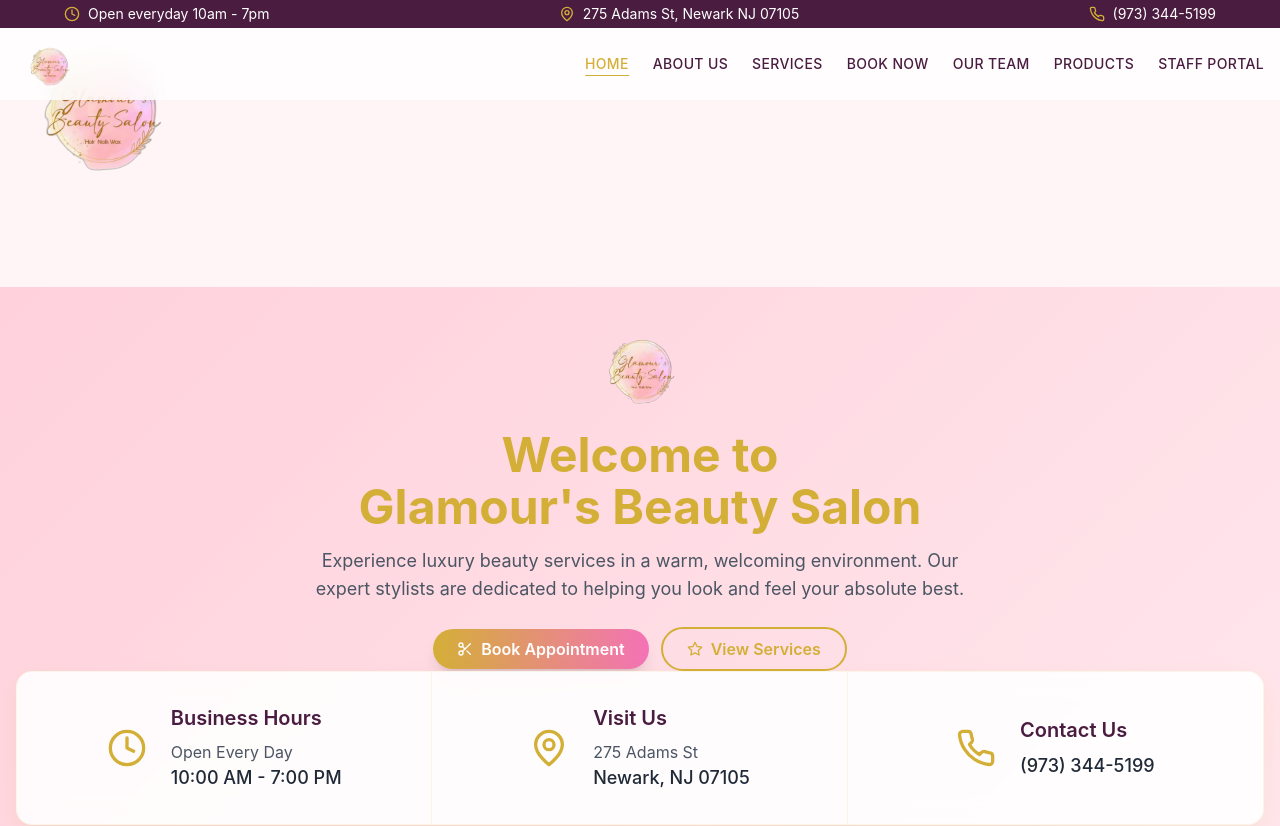
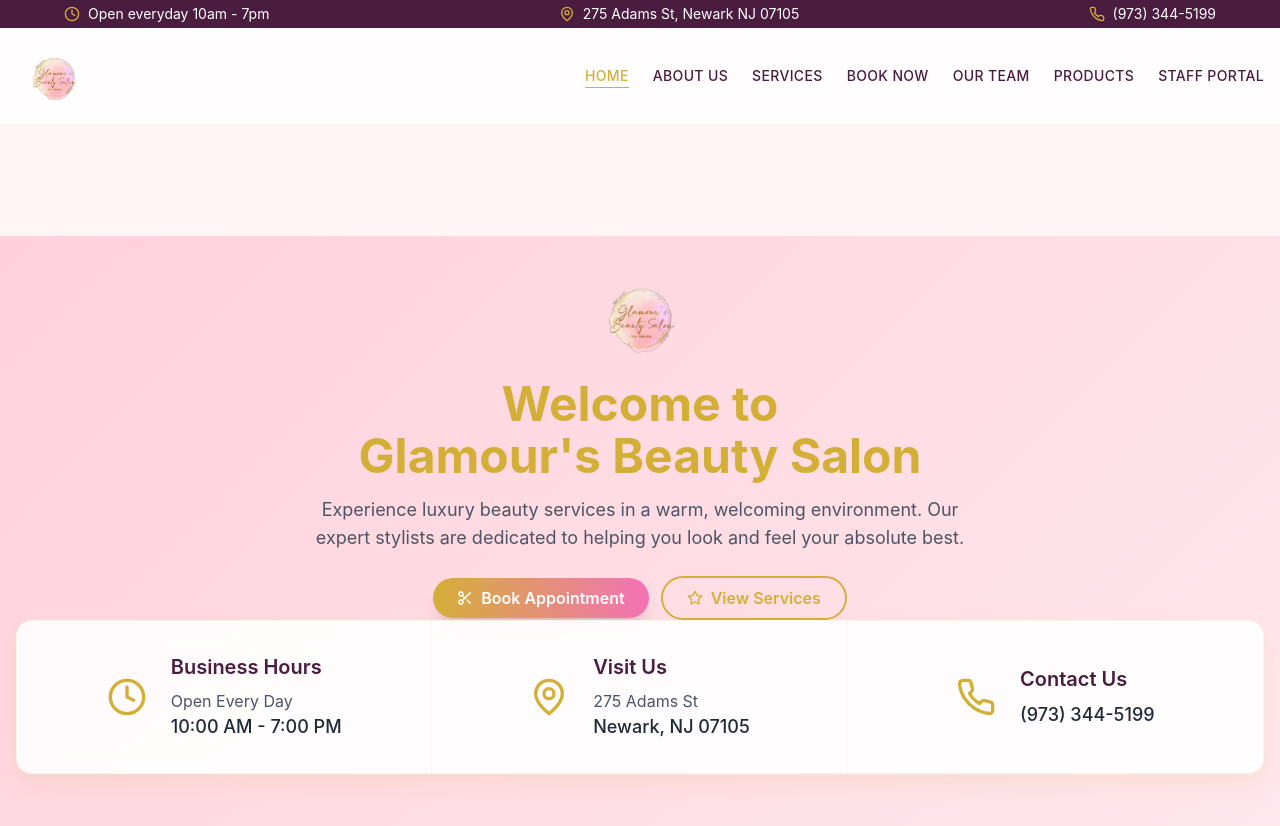
Before and after one commit to wacoachrusso/glamourswebsite, a React (Vite) app: page / in a window 1280 px wide. Shown: the top 826 px of the page. Built offline with nearby package versions, Linux system fonts and the light colour scheme.

Commit message:
trying to get rid of the gap

```diff
--- a/index.html
+++ b/index.html
@@ -7,7 +7,6 @@
   <title>Glamour's Beauty Salon</title>
 </head>
 <body>
-  <img src="/images/logo.png" alt="Glamour Beauty Salon Logo" style="max-width: 200px; margin-top: 20px;" />
   <div id="root"></div>
   <script type="module" src="/src/main.tsx"></script>
 </body>
--- a/src/components/Header.tsx
+++ b/src/components/Header.tsx
@@ -27,6 +27,10 @@ const Header: FC = () => {
   }, []);
 
   return (
+    <>
+      {/* Spacer div to account for fixed header height */}
+      <div className="h-[140px]"></div>
+
       <header className="w-full fixed top-0 left-0 right-0 z-50">
         <div className="bg-glamour-dark text-white py-1">
           <div className="container mx-auto px-4">
@@ -54,7 +58,7 @@ const Header: FC = () => {
         <div className={`w-full transition-all duration-300 ${
           isScrolled
             ? 'bg-white/95 backdrop-blur-md shadow-glamour py-2'
-          : 'bg-white/80 backdrop-blur-md py-2'
+            : 'bg-white/80 backdrop-blur-md py-4'
         }`}>
           <div className="container mx-auto px-4">
             <div className="flex items-center justify-between">
@@ -63,7 +67,7 @@ const Header: FC = () => {
                   src="/images/logo.png"
                   alt="Glamour's Beauty Salon"
                   className={`transition-all duration-300 ${
-                  isScrolled ? 'h-12' : 'h-14'
+                    isScrolled ? 'h-12' : 'h-16'
                   }`}
                 />
               </Link>
@@ -120,6 +124,7 @@ const Header: FC = () => {
           </div>
         </div>
       </header>
+    </>
   );
 };
 
```
Lines whose indentation alone changed are shown as unchanged.
